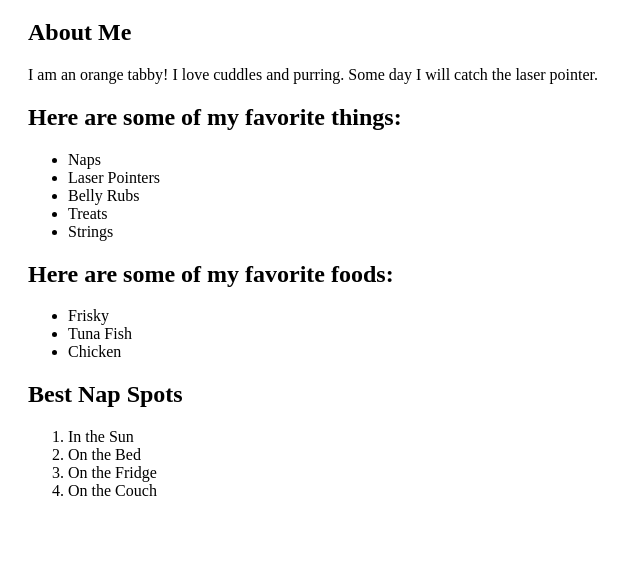
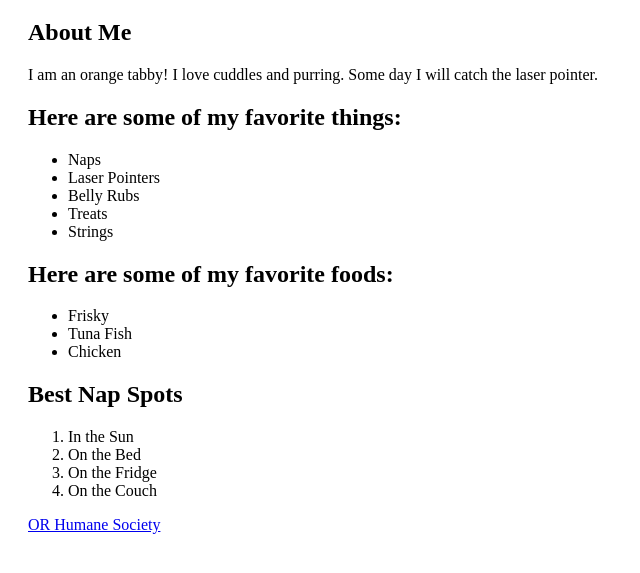
Before and after one commit to YTyler/Cat-Blog-Webpage, a plain HTML site: page cat-blog.html in a window 1280 px wide. Shown: the part 61-634 px from the top of the page, without its empty margins (0-640 px from the left). Drawn offline with Linux system fonts and the light colour scheme.

Commit message:
added web link

```diff
--- a/cat-blog.html
+++ b/cat-blog.html
@@ -12,6 +12,7 @@
     <h1>My Cat Fiona</h1>
     <h2>About Me</h2>
     <p>I am an orange tabby! I love cuddles and purring. Some day I will catch the laser pointer.</p>
+
     <h2>Here are some of my favorite things:</h2>
     <ul>
       <li>Naps</li>
@@ -36,5 +37,7 @@
       <li>On the Couch</li>
     </ol>
 
+    <a href="https://www.oregonhumane.org/">OR Humane Society</a>
+
   </body>
 </html>
```
Lines whose indentation alone changed are shown as unchanged.
